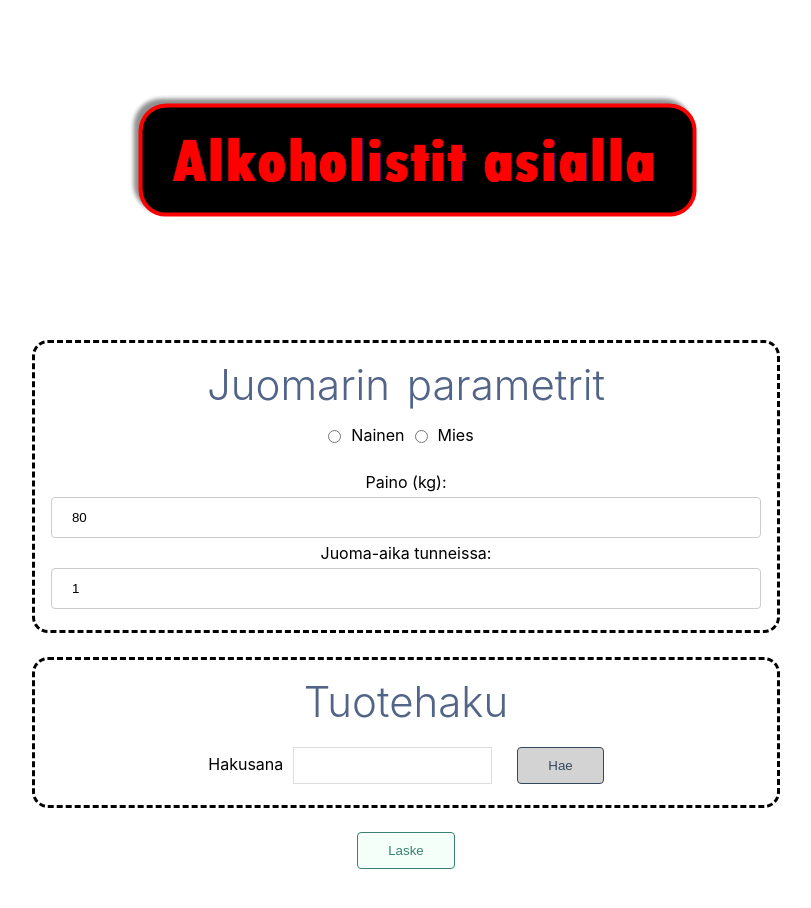
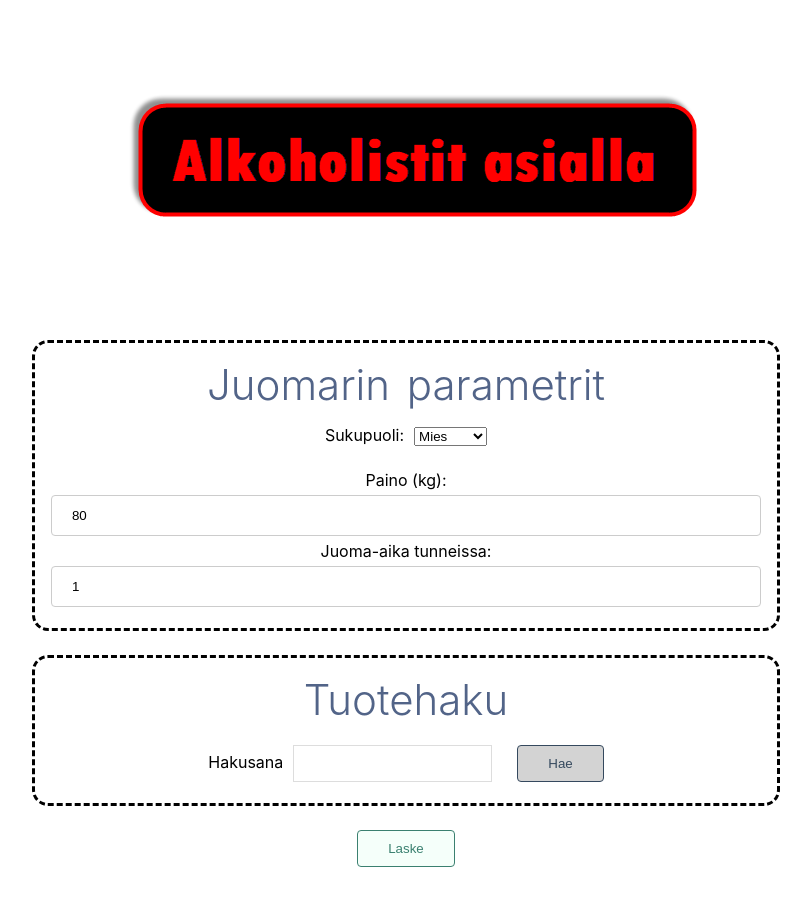
Before and after one commit to miksaraj/alkkis.client-vue, a Vue app: page / in a window 1280 px wide. Shown: the top 908 px of the page, without its empty margins (234-1045 px from the left). Built offline with nearby package versions, Linux system fonts and the light colour scheme.

Commit message:
simplified app

```diff
--- a/src/App.vue
+++ b/src/App.vue
@@ -2,8 +2,41 @@
   <div class="container">
     <div>
       <Logo />
-      <BacParams @drinkerUpdated="updateDrinkerParams" />
-      <ProductSearch @productListUpdated="updateProductList" />
+      <section>
+        <div class="box">
+          <h1 class="subtitle">Juomarin parametrit</h1>
+          <label class="inline" for="gender">Sukupuoli:</label>
+          <select class="inline" id="gender" v-model="drinker.gender">
+            <option disabled :value="undefined">Valitse...</option>
+            <option :value="Gender.Female">Nainen</option>
+            <option :value="Gender.Male">Mies</option>
+          </select>
+          <br>
+          <label for="weight">Paino (kg):</label>
+          <input class="stacked" type="number" id="weight" v-model.number="drinker.weight">
+          <label for="time">Juoma-aika tunneissa:</label>
+          <input class="stacked" type="number" id="time" v-model.number="drinker.time">
+        </div>
+      </section>
+      <section>
+        <div class="box">
+          <h1 class="subtitle">Tuotehaku</h1>
+          <label class="inline" for="search-text">Hakusana</label>
+          <input class="inline" type="text" id="search-text" v-model="searchText">
+          <button class="grey" @click="search">Hae</button>
+          <div v-if="products.length > 0">
+            <ul v-for="product in products" :key="product.num">
+              <li>
+                <a :href="getAlkoLink(product.num)" target="_blank" rel="noopener noreferrer">
+                  {{ product.name }}
+                </a>
+                {{ product.alkopros }} - {{ product.price }}
+                <input type="checkbox" :checked="selected.includes(product)" @change="updateSelected(product)">
+              </li>
+            </ul>
+          </div>
+        </div>
+      </section>
       <button class="green" @click="calculateBAC">Laske</button>
       <p v-if="result">{{ result }}</p>
     </div>
@@ -15,33 +48,37 @@ import { defineComponent } from 'vue'
 import { Product } from "@/domain/product.type"
 import { Drinker, Gender } from "@/domain/drinker.type"
 import { BacData } from "@/domain/bac-data.type"
-import ProductSearch from "@/components/ProductSearch.vue"
-import BacParams from "@/components/BacParams.vue"
 import Logo from "@/components/Logo.vue"
 import "@/assets/styles/main.css"
 
 export default defineComponent({
   name: 'App',
   components: {
-    BacParams,
-    ProductSearch,
     Logo
   },
   setup() {
     let products: Product[] = []
+    let selected: Product[] = []
     let drinker: Drinker = {
       gender: Gender.Male,
       weight: 80,
       time: 1
     }
     let result = ''
+    let searchText = ''
 
-    function updateProductList(list: Product[]) {
-      products = list
+    async function search() {
+      products = await fetch(`http://localhost:3000/api/search?name=${searchText}`)
+      .then(res => res.json())
     }
 
-    function updateDrinkerParams(data: Drinker) {
-      drinker = data
+    function updateSelected(product: Product) {
+      if (selected.includes(product)) selected.splice(selected.indexOf(product), 1)
+      else selected.push(product)
+    }
+
+    function getAlkoLink(productNumber: number): string {
+      return `https://www.alko.fi/tuotteet/${productNumber}/`
     }
 
     async function calculateBAC() {
@@ -63,10 +100,16 @@ export default defineComponent({
     }
 
     return {
-      updateDrinkerParams,
-      updateProductList,
       calculateBAC,
-      result
+      result,
+      searchText,
+      search,
+      updateSelected,
+      getAlkoLink,
+      products,
+      selected,
+      drinker,
+      Gender
     }
   }
 })
--- a/src/assets/styles/main.css
+++ b/src/assets/styles/main.css
@@ -1,4 +1,4 @@
-.block input, input.inline {
+input.inline {
   margin: 5px 10px 5px 0;
   padding: 10px;
   border: 1px solid #ddd;
@@ -70,16 +70,6 @@ label.inline {
   margin: 5px 10px 5px 0;
 }
 
-.block {
-  margin-bottom: 1.5rem;
-}
-.block label {
-  margin: 5px 10px 5px 0;
-}
-.block input {
-  vertical-align: middle;
-}
-
 .box {
   border-style: dashed;
   border-radius: 1rem;
@@ -111,4 +101,8 @@ button:hover {
   color: black;
 }
 
+select.inline {
+  margin-bottom: 1.5rem;
+}
+
 /*# sourceMappingURL=main.css.map */
--- a/src/assets/styles/main.sass
+++ b/src/assets/styles/main.sass
@@ -73,17 +73,6 @@ input.inline
 label.inline
   margin: $input-margin
 
-.block
-  margin-bottom: 1.5rem
-
-  label
-    margin: $input-margin
-
-  input
-    @extend %inline-input
-    vertical-align: middle
-
-
 .box
   border-style: dashed
   border-radius: 1rem
@@ -98,3 +87,6 @@ button.grey
 
 button:hover
   color: black
+
+select.inline
+  margin-bottom: 1.5rem
--- a/src/components/BacParams.vue
+++ /dev/null
@@ -1,49 +0,0 @@
-<template>
-  <section>
-    <div class="box">
-      <h1 class="subtitle">Juomarin parametrit</h1>
-      <div class="block">
-        <input type="radio" id="female" v-model="drinker.gender" @change="genderChange(1)">
-        <label for="female">Nainen</label>
-        <input type="radio" id="male" v-model="drinker.gender" @change="genderChange(2)">
-        <label for="male">Mies</label>
-      </div>
-      <label for="weight">Paino (kg):</label>
-      <input class="stacked" type="number" id="weight" v-model.number="drinker.weight" @change="onDrinkerChange">
-      <label for="time">Juoma-aika tunneissa:</label>
-      <input class="stacked" type="number" id="time" v-model.number="drinker.time" @change="onDrinkerChange">
-    </div>
-  </section>
-</template>
-
-<script lang="ts">
-import {Drinker, Gender} from "@/domain/drinker.type"
-import {defineComponent} from "vue"
-
-export default defineComponent({
-  name : "BacParams",
-  emits: ['drinkerUpdated'],
-  setup(props, { emit }) {
-    let drinker: Drinker = {
-      gender: Gender.Male,
-      weight: 80,
-      time: 1
-    }
-
-    function onDrinkerChange() {
-      emit('drinkerUpdated', drinker)
-    }
-
-    function genderChange(value: number) {
-      drinker.gender = value === 1 ? Gender.Female : Gender.Male
-      onDrinkerChange()
-    }
-
-    return {
-      drinker,
-      onDrinkerChange,
-      genderChange
-    }
-  }
-})
-</script>
--- a/src/components/ProductSearch.vue
+++ /dev/null
@@ -1,59 +0,0 @@
-<template>
-  <section>
-    <div class="box">
-      <h1 class="subtitle">Tuotehaku</h1>
-      <label class="inline" for="search-text">Hakusana</label>
-      <input class="inline" type="text" id="search-text" v-model="searchText">
-      <button class="grey" @click="search">Hae</button>
-      <div v-if="products.length > 0">
-        <ul v-for="product in products" :key="product.num">
-          <li>
-            <a :href="getAlkoLink(product.num)" target="_blank" rel="noopener noreferrer">
-              {{ product.name }}
-            </a>
-            {{ product.alkopros }} - {{ product.price }}
-            <input type="checkbox" :selected="selected.includes(product)" @change="updateSelected(product)">
-          </li>
-        </ul>
-      </div>
-    </div>
-  </section>
-</template>
-
-<script lang="ts">
-import { Product } from "@/domain/product.type"
-import { defineComponent } from "vue"
-export default defineComponent({
-  name : "ProductSearch",
-  emits : ['productListUpdated'],
-  setup(props, { emit }) {
-    let products: Product[] = []
-    let selected: Product[] = []
-    let searchText = ''
-
-    async function search() {
-      products = await fetch(`http://localhost:3000/api/search?name=${searchText}`)
-      .then(res => res.json())
-    }
-
-    function updateSelected(product: Product) {
-      if (selected.includes(product)) selected.splice(selected.indexOf(product), 1)
-      else selected.push(product)
-      emit('productListUpdated', selected)
-    }
-
-    function getAlkoLink(productNumber: number): string {
-      return `https://www.alko.fi/tuotteet/${productNumber}/`
-    }
-
-    return {
-      products,
-      selected,
-      searchText,
-      search,
-      updateSelected,
-      getAlkoLink
-    }
-  }
-})
-</script>
```
Also changed, not shown: 1 other file (tests, documents, lock files or other folders).
